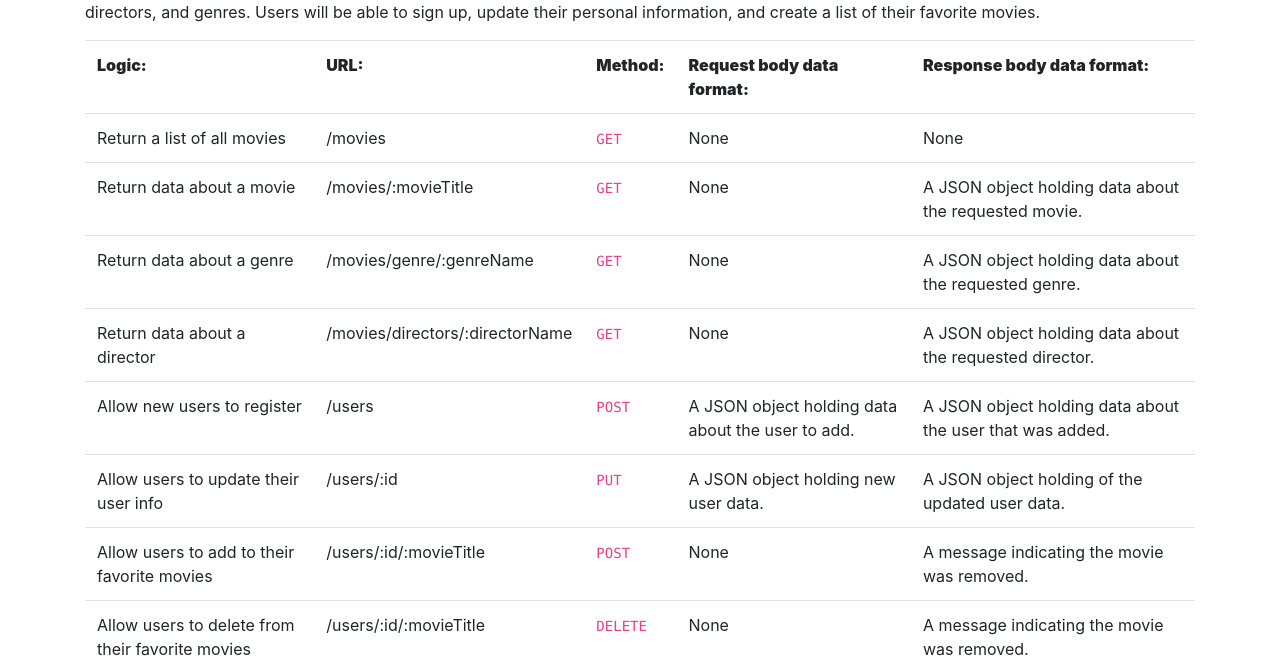
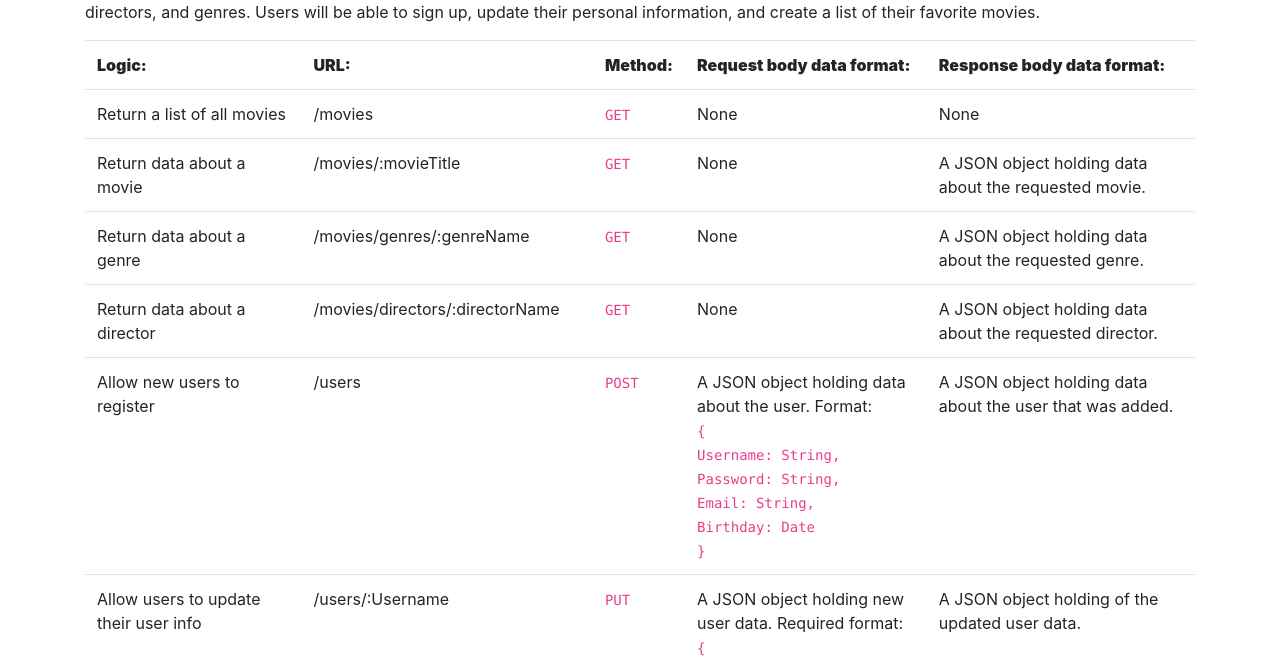
Before and after one commit to Nick-Dalby/movieAPI, a website: page public/documentation.html in a window 1280 px wide. Shown: the part 128-792 px from the top of the page. Drawn offline with nearby package versions, Linux system fonts and the light colour scheme.

Commit message:
endpoints updated

```diff
--- a/public/documentation.html
+++ b/public/documentation.html
@@ -47,7 +47,7 @@
           </tr>
           <tr>
             <td>Return data about a genre</td>
-            <td>/movies/genre/:genreName</td>
+            <td>/movies/genres/:genreName</td>
             <td><code>GET</code></td>
             <td>None</td>
             <td>A JSON object holding data about the requested genre.</td>
@@ -63,33 +63,45 @@
             <td>Allow new users to register</td>
             <td>/users</td>
             <td><code>POST</code></td>
-            <td>A JSON object holding data about the user to add.</td>
+            <td>
+              A JSON object holding data about the user. Format:<br />
+              <code
+                >{<br />Username: String,<br />Password: String,<br />Email:
+                String,<br />Birthday: Date<br />}</code
+              >
+            </td>
             <td>A JSON object holding data about the user that was added.</td>
           </tr>
           <tr>
             <td>Allow users to update their user info</td>
-            <td>/users/:id</td>
+            <td>/users/:Username</td>
             <td><code>PUT</code></td>
-            <td>A JSON object holding new user data.</td>
+            <td>
+              A JSON object holding new user data. Required format:
+              <code
+                >{<br />Username: String,<br />Password: String,<br />Email:
+                String,<br />Birthday: Date<br />}</code
+              >
+            </td>
             <td>A JSON object holding of the updated user data.</td>
           </tr>
           <tr>
             <td>Allow users to add to their favorite movies</td>
-            <td>/users/:id/:movieTitle</td>
+            <td>/users/:Username/movies/:MovieID</td>
             <td><code>POST</code></td>
             <td>None</td>
             <td>A message indicating the movie was removed.</td>
           </tr>
           <tr>
             <td>Allow users to delete from their favorite movies</td>
-            <td>/users/:id/:movieTitle</td>
+            <td>/users/:Username/movies/:MovieID</td>
             <td><code>DELETE</code></td>
             <td>None</td>
             <td>A message indicating the movie was removed.</td>
           </tr>
           <tr>
             <td>Allow users to deregister</td>
-            <td>/users/:id</td>
+            <td>/users/:Username</td>
             <td><code>DELETE</code></td>
             <td>None</td>
             <td>A message indicating the user was deregistered.</td>
```
